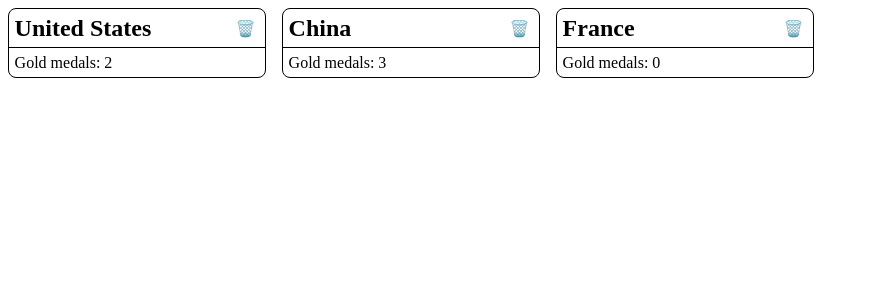
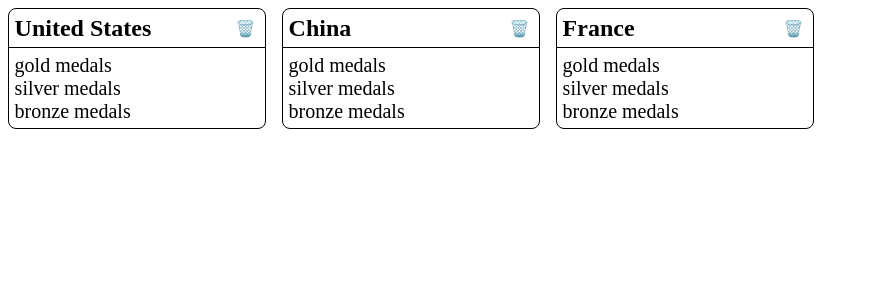
Before and after one commit to Khoa-Henry/medals-react, a React (Create React App) app: page / in a window 1280 px wide. Shown: the top 300 px of the page, without its empty margins (0-869 px from the left). Built offline with nearby package versions, Linux system fonts and the light colour scheme.

Commit message:
medal component and rendering

```diff
--- a/src/App.js
+++ b/src/App.js
@@ -1,4 +1,4 @@
-import { useState } from "react";
+import { useRef, useState } from "react";
 import Country from "./components/Country";
 
 function App() {
@@ -7,10 +7,19 @@
     { id: 2, name: "China", gold: 3 },
     { id: 3, name: "France", gold: 0 },
   ]);
+  const medals = useRef([
+    { id: 1, name: "gold" },
+    { id: 2, name: "silver" },
+    { id: 3, name: "bronze" },
+  ]);
 
   return (
     <div style={{ display: "flex" }}>
-      <Country countries={countries} setCountries={setCountries} />
+      <Country
+        countries={countries}
+        setCountries={setCountries}
+        medals={medals}
+      />
     </div>
   );
 }
--- a/src/components/Country.js
+++ b/src/components/Country.js
@@ -1,5 +1,7 @@
+import Medal from "./Medal";
+
 const Country = (props) => {
-  const { countries, setCountries } = props;
+  const { countries, setCountries, medals } = props;
 
   const handleDelete = (id) => {
     const foundIndex = countries.findIndex((c) => c.id === id);
@@ -8,6 +10,8 @@
     countriesClone.splice(foundIndex, 1);
     setCountries(countriesClone);
   };
+
+  console.log(medals);
 
   return countries.map((c) => (
     <div
@@ -45,15 +49,15 @@
           🗑️
         </div>
       </h2>
+
       <div
         style={{
           padding: ".35rem",
-          display: "flex",
-          justifyContent: "space-between",
-          alignItems: "center",
         }}
       >
-        Gold medals: {c.gold}
+        {medals.current.map((m) => (
+          <Medal medal={m.name} />
+        ))}
       </div>
     </div>
   ));
--- /dev/null
+++ b/src/components/Medal.js
@@ -0,0 +1,6 @@
+const Medal = (props) => {
+  const { medal } = props;
+  return <div style={{ fontSize: "20px" }}>{medal} medals</div>;
+};
+
+export default Medal;
```
